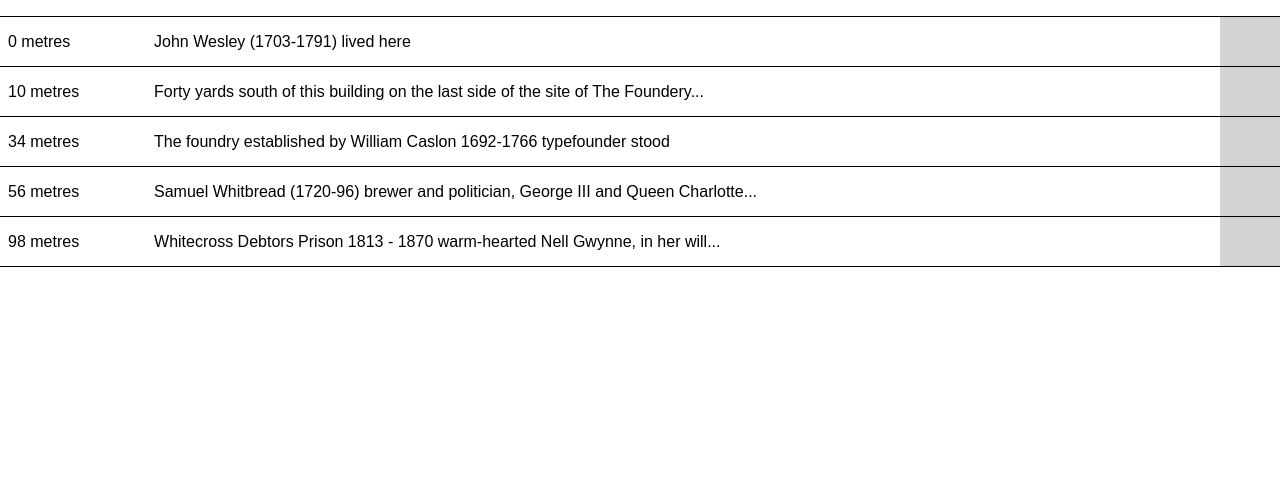
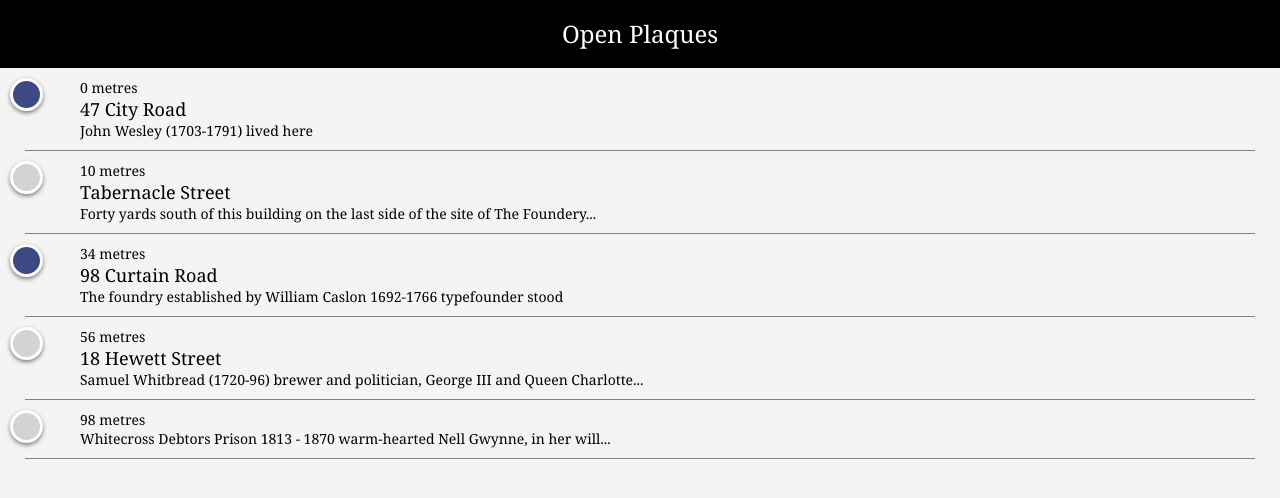
Before and after one commit to openheritage/mobile-ui-prototype, a plain HTML site: page list.html in a window 1280 px wide. Drawn offline with Linux system fonts and the light colour scheme.

Commit message:
Basic list view

```diff
--- a/list.html
+++ b/list.html
@@ -8,31 +8,50 @@
 </head>
 <body>
 
-  <ol class="plaques-nearby">
+  <div class="header">
+    <div class="site-name">Open Plaques</div>
+  </div>
+
+  <ol class="plaques">
     <li>
+      <div class="icon blue"></div>
+      <div class="content">
         <div class="distance">0 metres</div>
+        <div class="address">47 City Road</div>
         <div class="title">John Wesley (1703-1791) lived here</div>
-      <div class="image"></div>
+      </div>
     </li>
     <li>
+      <div class="icon"></div>
+      <div class="content">
         <div class="distance">10 metres</div>
+        <div class="address">Tabernacle Street</div>
         <div class="title">Forty yards south of this building on the last side of the site of The Foundery...</div>
-      <div class="image"></div>
+      </div>
     </li>
     <li>
+      <div class="icon blue"></div>
+      <div class="content">
         <div class="distance">34 metres</div>
+        <div class="address">98 Curtain Road</div>
         <div class="title">The foundry established by William Caslon 1692-1766 typefounder stood</div>
-      <div class="image"></div>
+      </div>
     </li>
     <li>
+      <div class="icon"></div>
+      <div class="content">
         <div class="distance">56 metres</div>
+        <div class="address">18 Hewett Street</div>
         <div class="title">Samuel Whitbread (1720-96) brewer and politician, George III and Queen Charlotte...</div>
-      <div class="image"></div>
+      </div>
     </li>
     <li>
+      <div class="icon"></div>
+      <div class="content">
         <div class="distance">98 metres</div>
+        <div class="address"></div>
         <div class="title">Whitecross Debtors Prison 1813 - 1870 warm-hearted Nell Gwynne, in her will...</div>
-      <div class="image"></div>
+      </div>
     </li>
   </ol>
 
--- a/styles/base.css
+++ b/styles/base.css
@@ -1,7 +1,8 @@
 body {
   padding: 0;
   margin: 0;
-  font-family: sans-serif;
+  font-family: Baskerville, Georgia, serif;
+  background-color: #F4F4F4;
 }
 
 * {
@@ -57,3 +58,15 @@ button {
 button[type=submit] {
   background-color: lightgrey; color: black;
 }
+
+
+.header {
+  background-color: black; color: white;
+  height: 68px;
+}
+
+.header .site-name {
+  font-size: 24px;
+  text-align: center;
+  line-height: 68px;
+}
--- a/styles/list.css
+++ b/styles/list.css
@@ -1,35 +1,59 @@
-.plaques-nearby {
+.plaques {
   list-style-type: none;
-  display: table;
-  border-collapse: collapse;
   width: 100%;
   padding: 0;
-  border-width: 0 0 1px 0;
-  border-color: black;
-  border-style: solid;
+  margin: 0;
 }
 
-.plaques-nearby li {
-  border-width: 1px 0 0 0;
-  border-color: black;
-  border-style: solid;
-  display: table-row;
+.plaques li {
+  padding: 0;
+  margin: 0;
 }
 
-.plaques-nearby .distance {
-  display: table-cell;
-  vertical-align: middle;
-  padding: 0 .5em;
+.plaques li:before,
+.plaques li:after {
+    content: " "; /* 1 */
+    display: table; /* 2 */
 }
 
-.plaques-nearby .title {
-  display: table-cell;
-  vertical-align: middle;
+.plaques li:after {
+    clear: both;
 }
 
-.plaques-nearby .image {
-  display: table-cell;
+.plaques li:after {
+  display: block;
+  content: ' ';
+  margin-left: 25px; margin-right: 25px;
+  border-bottom: 1px solid grey;
+}
+
+.plaques li .icon {
+  float: left;
+  width: 33px; height: 33px;
+  margin-left: 10px;
+  margin-top: 10px;
+  border-width: 3px;
+  border-color: white;
+  border-style: solid;
+  border-radius: 16.5px;
+  box-shadow: 0px 2px 4px 0px rgba(0,0,0,0.50);
   background-color: lightgrey;
-  height: 50px;
-  width: 60px;
 }
+
+.plaques li .icon.blue {
+  background-color: #3D4982;
+}
+
+.plaques li .content {
+  margin-left: 80px;
+  margin-top: 10px;
+  margin-bottom: 10px;
+  font-size: 14px;
+}
+
+.plaques .distance {
+}
+
+.plaques .address {
+  font-size: 18px;
+}
```
Lines whose indentation alone changed are shown as unchanged.
